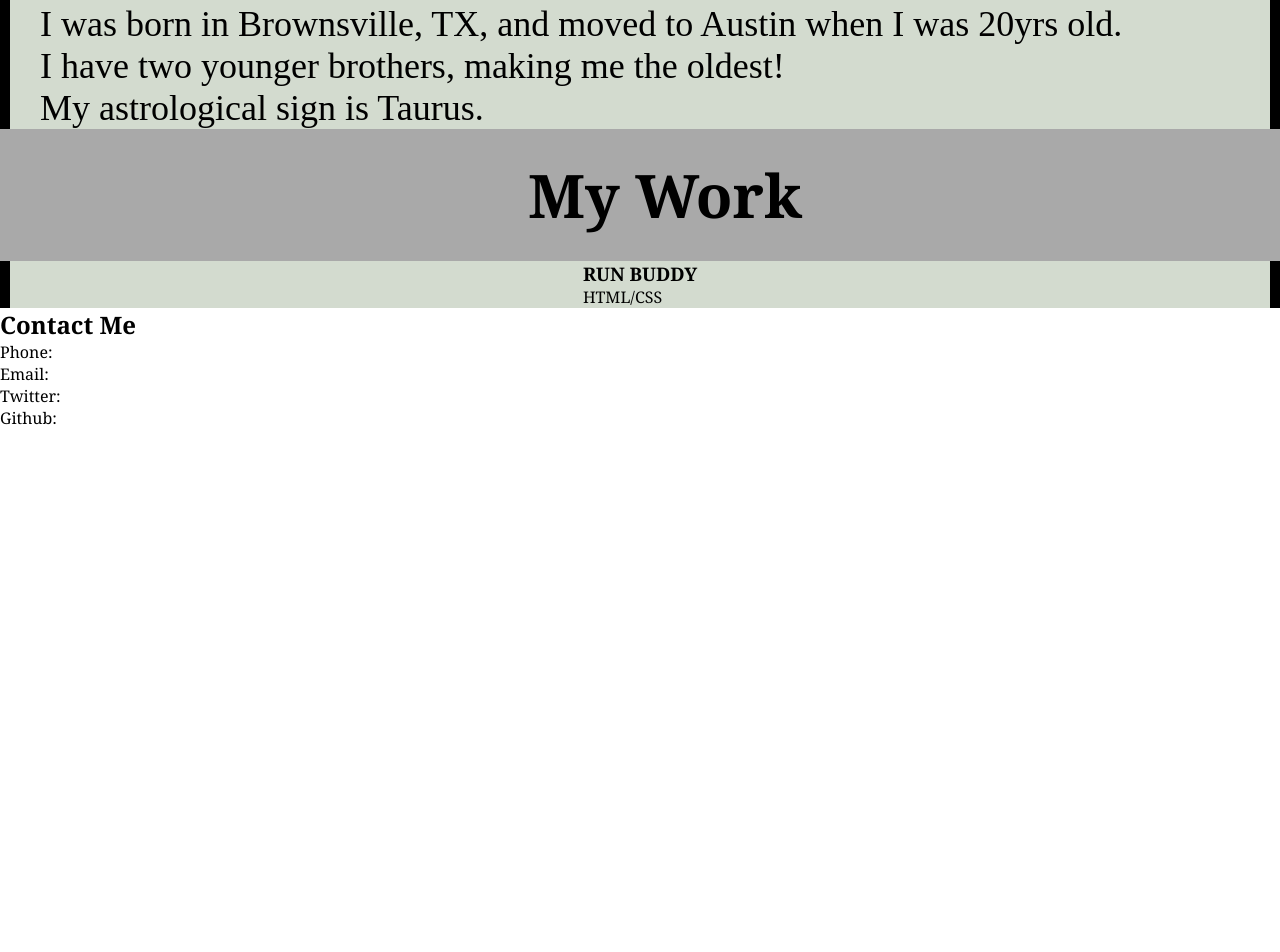
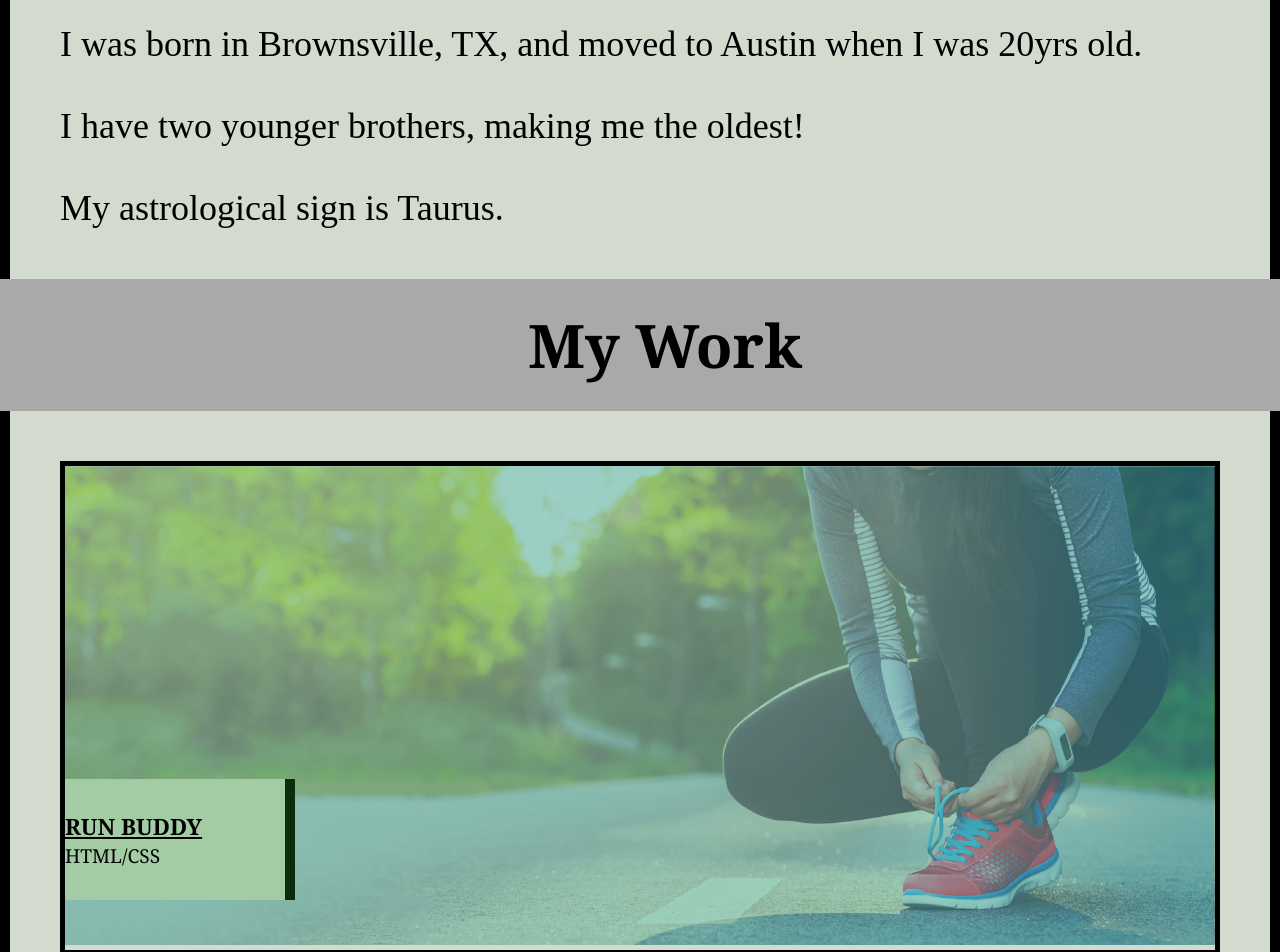
Before and after one commit to Sly-Ry/run-buddy, a plain HTML site: page portfolio/portfolio.html in a window 1280 px wide. Shown: the part 879-1831 px from the top of the page. Before the commit the page ends 1308 px from the top, so only its background shows below. Drawn offline with Linux system fonts and the light colour scheme.

Commit message:
complete work section

```diff
--- a/portfolio/portfolio.css
+++ b/portfolio/portfolio.css
@@ -94,12 +94,13 @@ header nav ul li a {
 }
 .info-facts ul {
     list-style: none;
-    padding: 30px 0 0 30px;
+    padding: 30px;
 }
 
 .info-facts ul li {
     font-size: 36px;
     font-family:'Times New Roman', Times, serif;
+    padding: 20px;
 }
 /* End of "about me" section */
 
@@ -108,11 +109,39 @@ header nav ul li a {
 .apps {
     display: flex;
     flex-wrap: wrap;
-    justify-content: center;
+    justify-content: space-evenly;
     align-items: center;
+    padding: 50px;
     background-color: rgb(211, 219, 207);
     flex: 2 70%;
     border-left: 10px solid black;
     border-right: 10px solid black;
     height: 100%;
 }
+
+.app {
+    position: relative;
+    border: 5px solid black;
+}
+
+.app-info {
+    position: absolute;
+    left: 0;
+    bottom: 50px;
+    background-color: rgb(164, 204, 164);
+    color: rgb(0, 0, 0);
+    border-right: 10px solid rgb(13, 44, 13);
+    height: 25%;
+    width: 20%;
+    display: flex;
+    flex-direction: column;
+    justify-content: center;
+    font-size: 1.5vw;
+}
+
+.app-info h3 {
+    text-decoration: underline;
+}
+/* End of "my work" section */
+
+/* Contact section */
--- a/portfolio/portfolio.html
+++ b/portfolio/portfolio.html
@@ -73,8 +73,9 @@
             </div>
 
             <div class="apps">
-                <div class="app-1">
-                    <div>
+                <div class="app">
+                    <img src="./assets/images/hero-bg.jpg.jpg" style="width:100%"; />
+                    <div class = "app-info">
                         <h3>RUN BUDDY</h3>
                         <p>HTML/CSS</p>
                     </div>
```
